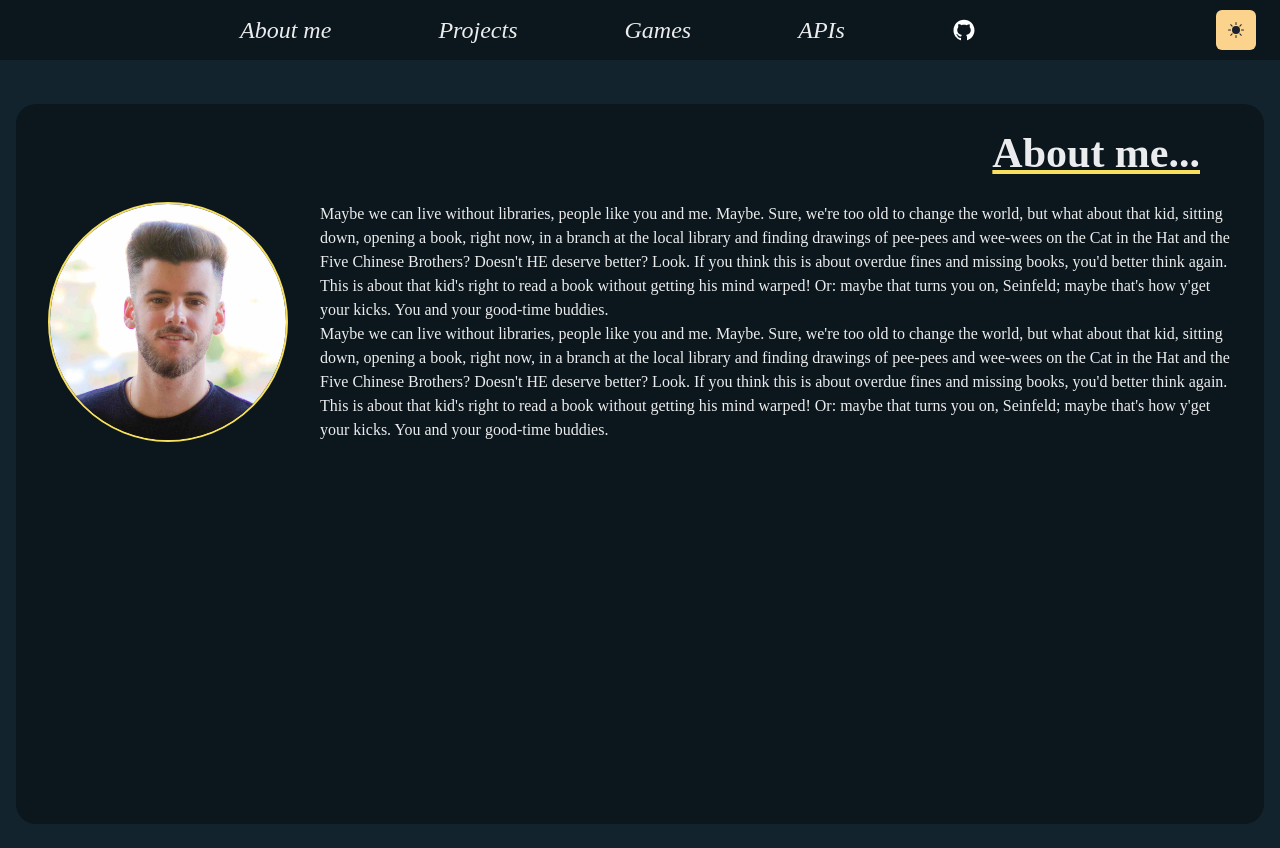
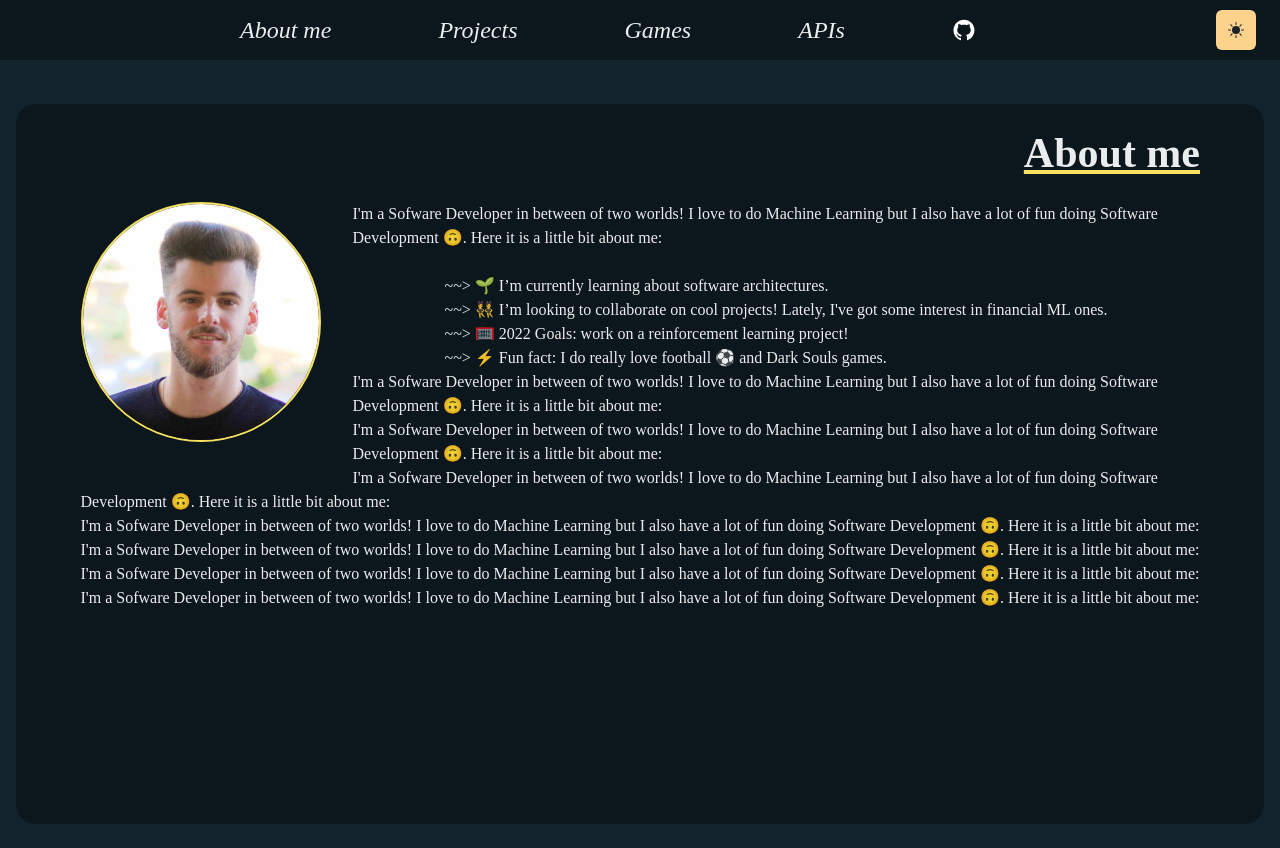
Before and after one commit to presedo93/homepage, a Next.js app: page / in a window 1280 px wide. Built offline with nearby package versions, Linux system fonts and the light colour scheme.

Commit message:
🚧 Adaptative layout for the index page!

```diff
--- a/pages/index.tsx
+++ b/pages/index.tsx
@@ -1,5 +1,6 @@
 import {
     Box,
+    Flex,
     Heading,
     VStack,
     Text,
@@ -23,24 +24,30 @@ const Home: NextPage = () => {
             <Box h={12} />
             <Section delay={0.1}>
                 <Box h={{ base: 'fit-content', xl: '90vh' }} bg={bg} rounded={20}>
-                    <VStack ml={8} mr={8}>
+                    <VStack ml={{ md: 8 }} mr={{ base: 0, md: 8 }}>
                         <Heading
                             textAlign={'left'}
                             fontWeight={'semibold'}
                             textDecoration={'underline'}
                             fontSize={42}
                             textDecorationColor={'yellow.300'}
-                            alignSelf={'end'}
-                            mr={8}
-                            mt={6}
-                            mb={4}
+                            alignSelf={{ base: 'start', md: 'end' }}
+                            mr={{ base: 0, md: 8 }}
+                            mt={{ base: 2, md: 6 }}
+                            ml={{ base: 6, md: 0 }}
+                            mb={{ md: 4 }}
                         >
-                            About me...
+                            About me
                         </Heading>
-                        <Box>
+                        <Flex
+                            alignItems={{ base: 'center', md: 'unset' }}
+                            display={{ base: 'flex', md: 'unset' }}
+                            direction={{ base: 'column' }}
+                        >
                             <Box
-                                float={'left'}
-                                mr={8}
+                                float={{ base: 'unset', md: 'left' }}
+                                mr={{ base: 0, md: 8 }}
+                                mb={8}
                                 borderRadius={'full'}
                                 borderStyle={'solid'}
                                 borderColor={'yellow.300'}
@@ -58,30 +65,67 @@ const Home: NextPage = () => {
                             </Box>
 
                             <Text>
-                                Maybe we can live without libraries, people like you and me.
-                                Maybe. Sure, we're too old to change the world, but what about
-                                that kid, sitting down, opening a book, right now, in a branch
-                                at the local library and finding drawings of pee-pees and
-                                wee-wees on the Cat in the Hat and the Five Chinese Brothers?
-                                Doesn't HE deserve better? Look. If you think this is about
-                                overdue fines and missing books, you'd better think again. This
-                                is about that kid's right to read a book without getting his
-                                mind warped! Or: maybe that turns you on, Seinfeld; maybe that's
-                                how y'get your kicks. You and your good-time buddies.
+                                I'm a Sofware Developer in between of two worlds! I love to do
+                                Machine Learning but I also have a lot of fun doing Software
+                                Development 🙃. Here it is a little bit about me:
+                            </Text>
+                            <br />
+                            <Flex alignItems={'center'} direction={'column'}>
+                                <Box>
+                                    <Text>
+                                        {'~~>'} 🌱 I’m currently learning about software
+                                        architectures.
+                                    </Text>
+                                    <Text>
+                                        {'~~>'} 👯 I’m looking to collaborate on cool projects!
+                                        Lately, I've got some interest in financial ML ones.
+                                    </Text>
+                                    <Text>
+                                        {'~~>'} 🥅 2022 Goals: work on a reinforcement learning
+                                        project!
+                                    </Text>
+                                    <Text>
+                                        {'~~>'} ⚡ Fun fact: I do really love football ⚽ and Dark
+                                        Souls games.
+                                    </Text>
+                                </Box>
+                            </Flex>
+                            <Text>
+                                I'm a Sofware Developer in between of two worlds! I love to do
+                                Machine Learning but I also have a lot of fun doing Software
+                                Development 🙃. Here it is a little bit about me:
                             </Text>
                             <Text>
-                                Maybe we can live without libraries, people like you and me.
-                                Maybe. Sure, we're too old to change the world, but what about
-                                that kid, sitting down, opening a book, right now, in a branch
-                                at the local library and finding drawings of pee-pees and
-                                wee-wees on the Cat in the Hat and the Five Chinese Brothers?
-                                Doesn't HE deserve better? Look. If you think this is about
-                                overdue fines and missing books, you'd better think again. This
-                                is about that kid's right to read a book without getting his
-                                mind warped! Or: maybe that turns you on, Seinfeld; maybe that's
-                                how y'get your kicks. You and your good-time buddies.
+                                I'm a Sofware Developer in between of two worlds! I love to do
+                                Machine Learning but I also have a lot of fun doing Software
+                                Development 🙃. Here it is a little bit about me:
                             </Text>
-                        </Box>
+                            <Text>
+                                I'm a Sofware Developer in between of two worlds! I love to do
+                                Machine Learning but I also have a lot of fun doing Software
+                                Development 🙃. Here it is a little bit about me:
+                            </Text>
+                            <Text>
+                                I'm a Sofware Developer in between of two worlds! I love to do
+                                Machine Learning but I also have a lot of fun doing Software
+                                Development 🙃. Here it is a little bit about me:
+                            </Text>
+                            <Text>
+                                I'm a Sofware Developer in between of two worlds! I love to do
+                                Machine Learning but I also have a lot of fun doing Software
+                                Development 🙃. Here it is a little bit about me:
+                            </Text>
+                            <Text>
+                                I'm a Sofware Developer in between of two worlds! I love to do
+                                Machine Learning but I also have a lot of fun doing Software
+                                Development 🙃. Here it is a little bit about me:
+                            </Text>
+                            <Text>
+                                I'm a Sofware Developer in between of two worlds! I love to do
+                                Machine Learning but I also have a lot of fun doing Software
+                                Development 🙃. Here it is a little bit about me:
+                            </Text>
+                        </Flex>
                     </VStack>
                 </Box>
             </Section>
```
Also changed, not shown: components/Section.tsx (+10 -10 lines), theme/index.ts (+7 -7 lines).
